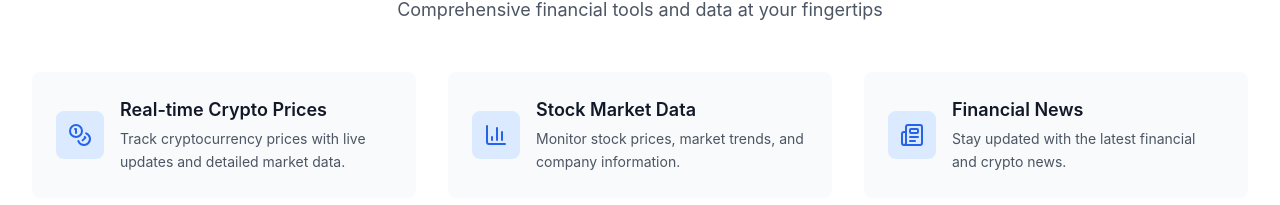
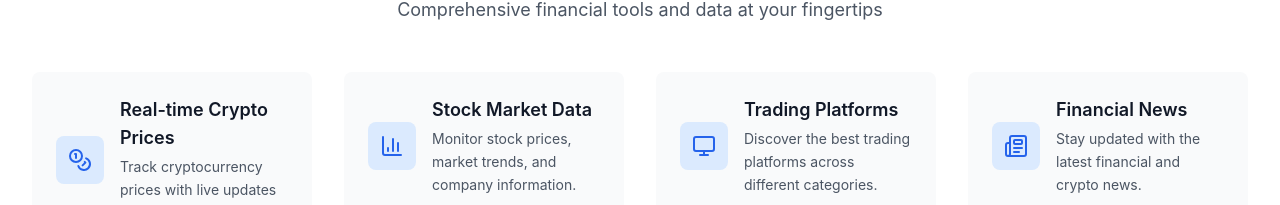
Before and after one commit to Bryt19/TradeLens, a React (Vite) app: page / in a window 1280 px wide. Shown: the part 745-950 px from the top of the page. Built offline with nearby package versions, Linux system fonts and the light colour scheme; no server answers.

Commit message:
version 1.02

```diff
--- a/src/pages/Home.tsx
+++ b/src/pages/Home.tsx
@@ -1,6 +1,6 @@
 import React, { useState } from "react";
 import { Link, useNavigate } from "react-router-dom";
-import { Coins, BarChart3, Newspaper, ArrowRight } from "lucide-react";
+import { Coins, BarChart3, Newspaper, Monitor, ArrowRight } from "lucide-react";
 import { useCryptocurrencies, useFinancialNews } from "../hooks/useApi";
 import { useFavorites } from "../hooks/useApi";
 import CryptoCard from "../components/CryptoCard";
@@ -78,6 +78,13 @@ const Home: React.FC = () => {
       link: "/stocks",
     },
     {
+      icon: Monitor,
+      title: "Trading Platforms",
+      description:
+        "Discover the best trading platforms across different categories.",
+      link: "/platforms",
+    },
+    {
       icon: Newspaper,
       title: "Financial News",
       description: "Stay updated with the latest financial and crypto news.",
@@ -146,7 +153,7 @@ const Home: React.FC = () => {
               Comprehensive financial tools and data at your fingertips
             </p>
           </div>
-          <div className="grid grid-cols-1 sm:grid-cols-2 lg:grid-cols-3 gap-6 sm:gap-8">
+          <div className="grid grid-cols-1 sm:grid-cols-2 lg:grid-cols-4 gap-6 sm:gap-8">
             {features.map((feature, index) => {
               const Icon = feature.icon;
               return (
```
